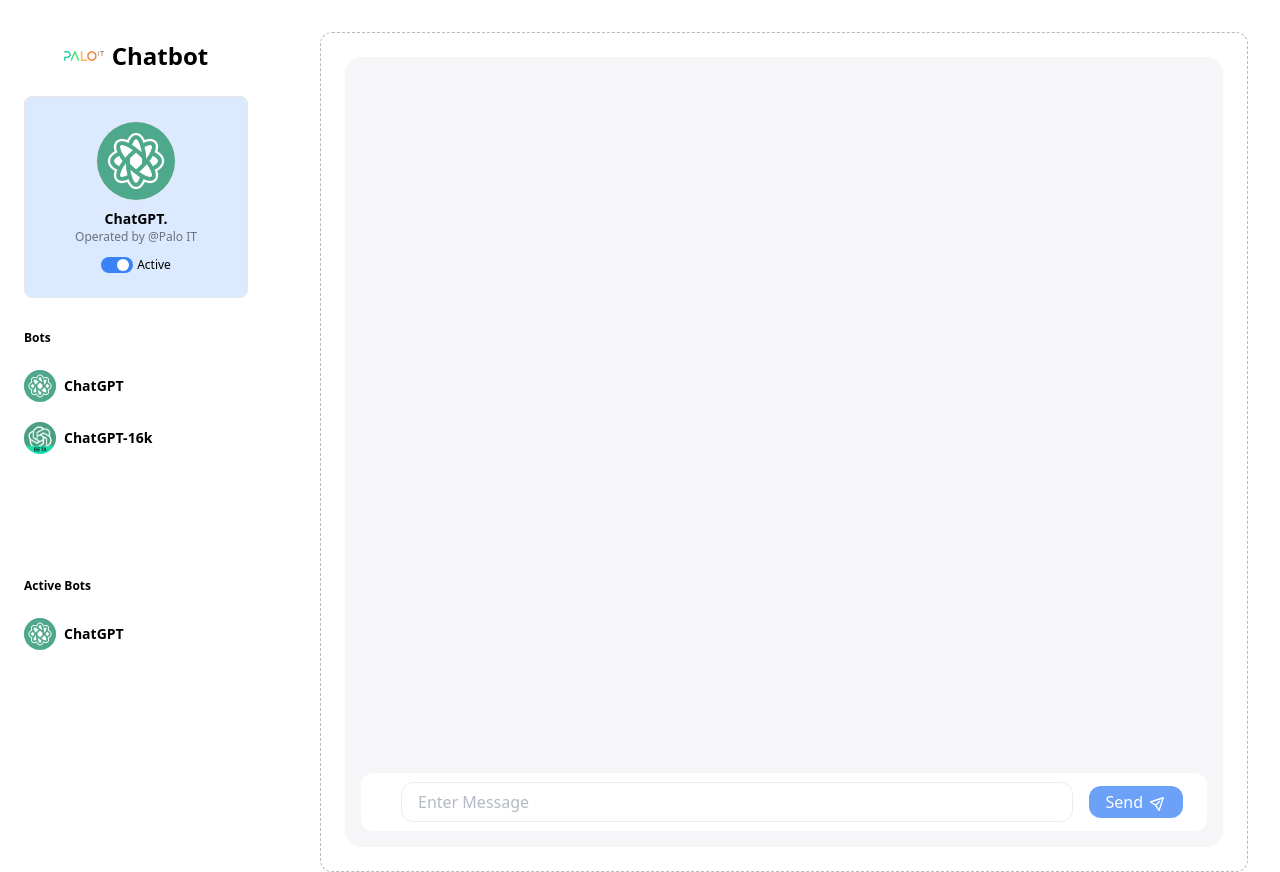
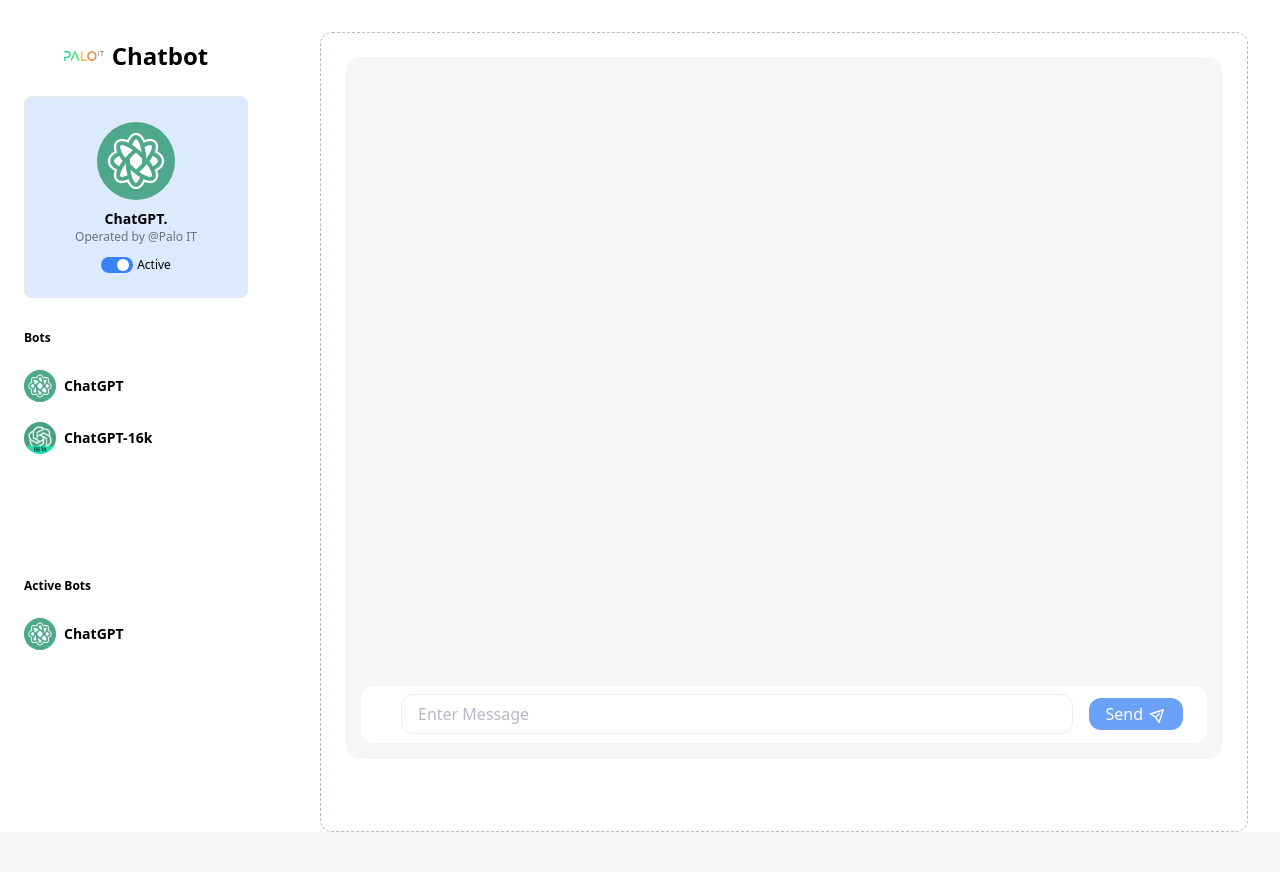
Before and after one commit to palo-it-hk/palo-chatbot, a Flask app: page / in a window 1280 px wide. After the commit the page ends 832 px from the top, so only its background shows below. Run offline with Flask 3, Linux system fonts and the light colour scheme; some libraries are stand-ins or nearby versions.

Commit message:
Update chat.html

```diff
--- a/templates/chat.html
+++ b/templates/chat.html
@@ -83,7 +83,7 @@
 
 
 
-    <div class="h-full w-screen" x-data="{ open: false }" @keydown.window.escape="open = false">
+    <div class="h-screen w-screen" x-data="{ open: false }" @keydown.window.escape="open = false">
 
         <div x-show="open" class="relative z-50 lg:hidden"
             x-description="Off-canvas menu for mobile, show/hide based on off-canvas menu state." x-ref="dialog"
@@ -270,11 +270,11 @@
             <div class=" sm:px-6 lg:px-8 ">
 
                 <div
-                    class="relative sm:h-[840px] h-screen overflow-hidden rounded-xl border border-dashed border-gray-400 opacity-75 mt-8">
+                    class="relative h-screen overflow-hidden rounded-xl border border-dashed border-gray-400 opacity-75 sm:mt-8 pb-12 ">
                     <div class="flex flex-col flex-auto h-full sm:p-6 ">
                         <div class="flex flex-col flex-auto flex-shrink-0 rounded-2xl bg-gray-100 h-full sm:p-4">
-                            <div class="flex flex-col h-full overflow-x-auto mb-4">
-                                <div class="flex flex-col h-full mb-4">
+                            <div class="flex flex-col h-full overflow-x-auto sm:mb-4">
+                                <div class="flex flex-col h-full sm:mb-4">
 
                                     <ul class="media-list break-all"></ul>
 
```
